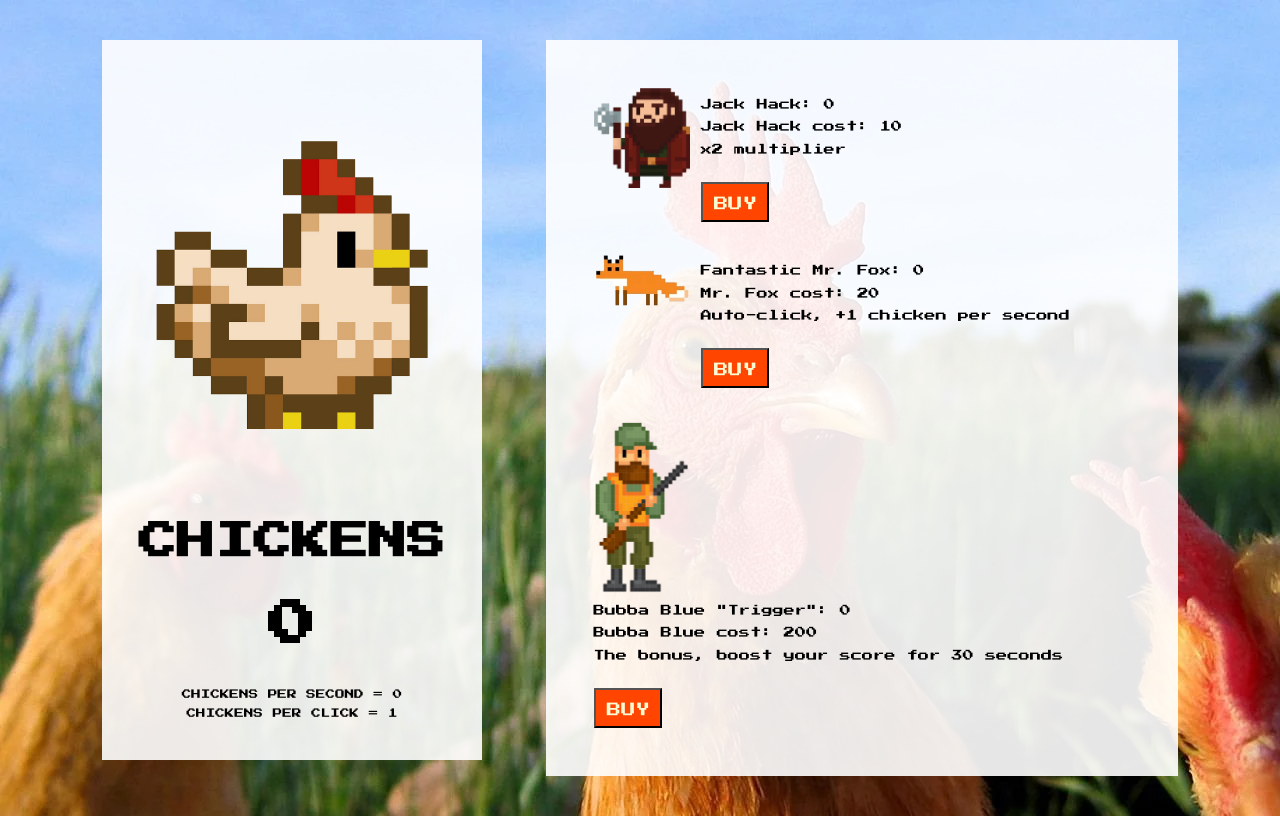
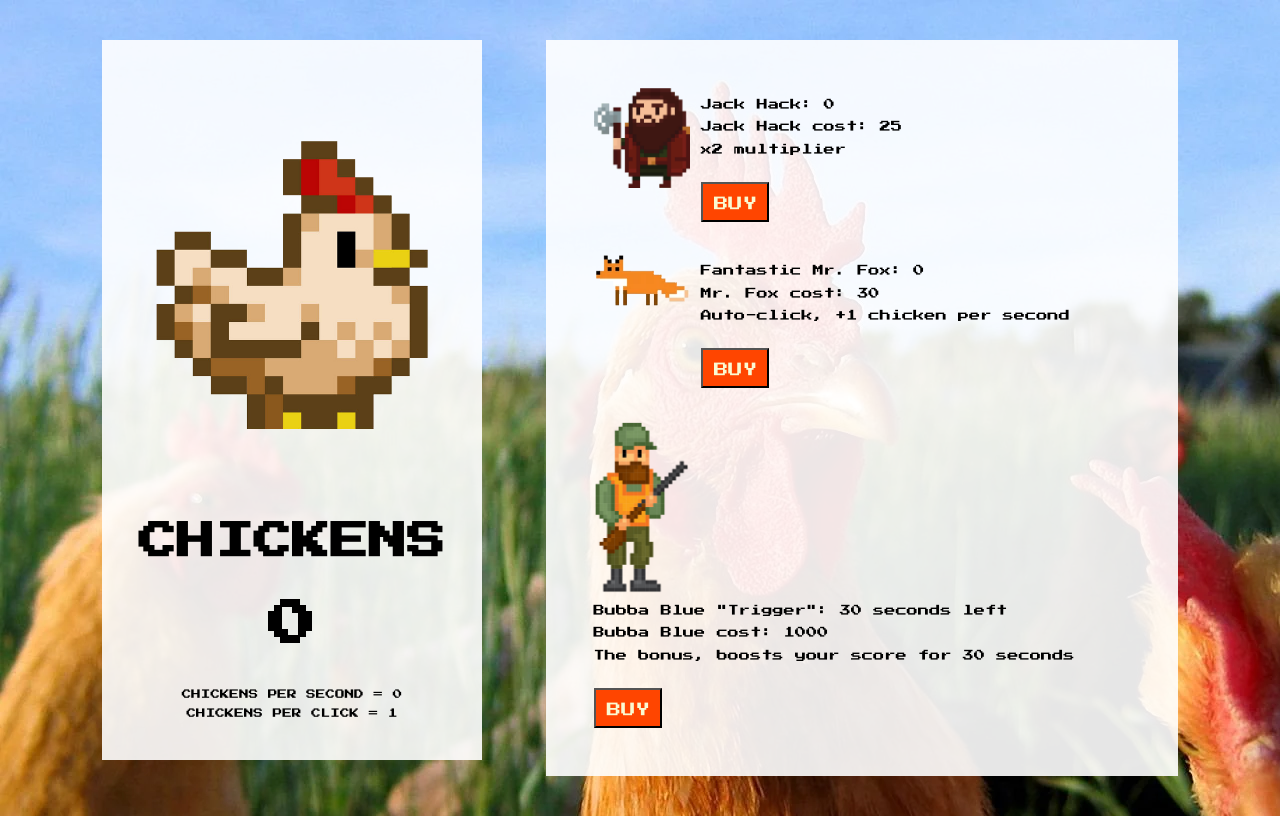
Before and after one commit to z3no/cookieClicker, a plain HTML site: page index.html in a window 1280 px wide. Drawn offline with Linux system fonts and the light colour scheme.

Commit message:
changed the starting prices of the multipliers

```diff
--- a/index.html
+++ b/index.html
@@ -38,7 +38,7 @@
 
                 <div class="multiplierText"> <!-- Container with stats about the item -->
                     <p>Jack Hack: <span id="axeNum">0</span></p>
-                    <p>Jack Hack cost: <span id="axeCost">10</span></p>
+                    <p>Jack Hack cost: <span id="axeCost">25</span></p>
                     <p>x2 multiplier</p>
                     <div class="buyButtonContainer"> <!-- Buy button container -->
                         <button class="buyButton" id="buyAxe">Buy</button>
@@ -53,7 +53,7 @@
 
                 <div class="multiplierText"> <!-- Container with stats about the item -->
                     <p>Fantastic Mr. Fox: <span id="foxNum">0</span></p>
-                    <p>Mr. Fox cost: <span id="foxCost">20</span></p>
+                    <p>Mr. Fox cost: <span id="foxCost">30</span></p>
                     <p>Auto-click, +1 chicken per second</p>
                     <div class="buyButtonContainer"> <!-- Buy button container -->
                         <button class="buyButton" id="buyFox">Buy</button>
@@ -67,9 +67,9 @@
                 </div>
 
                 <div class="multiplierText"> <!-- Container with stats about the item -->
-                    <p>Bubba Blue "Trigger": <span id="shotNum">0</span></p>
-                    <p>Bubba Blue cost: <span id="shotCost">200</span></p>
-                    <p>The bonus, boost your score for 30 seconds</p>
+                    <p>Bubba Blue "Trigger": <span id="shotNum">30 seconds left</span></p>
+                    <p>Bubba Blue cost: <span id="shotCost">1000</span></p>
+                    <p>The bonus, boosts your score for 30 seconds</p>
                     <div class="buyButtonContainer"> <!-- Buy button container -->
                         <button class="buyButton" id="buyShotgun">Buy</button>
                     </div>
```
